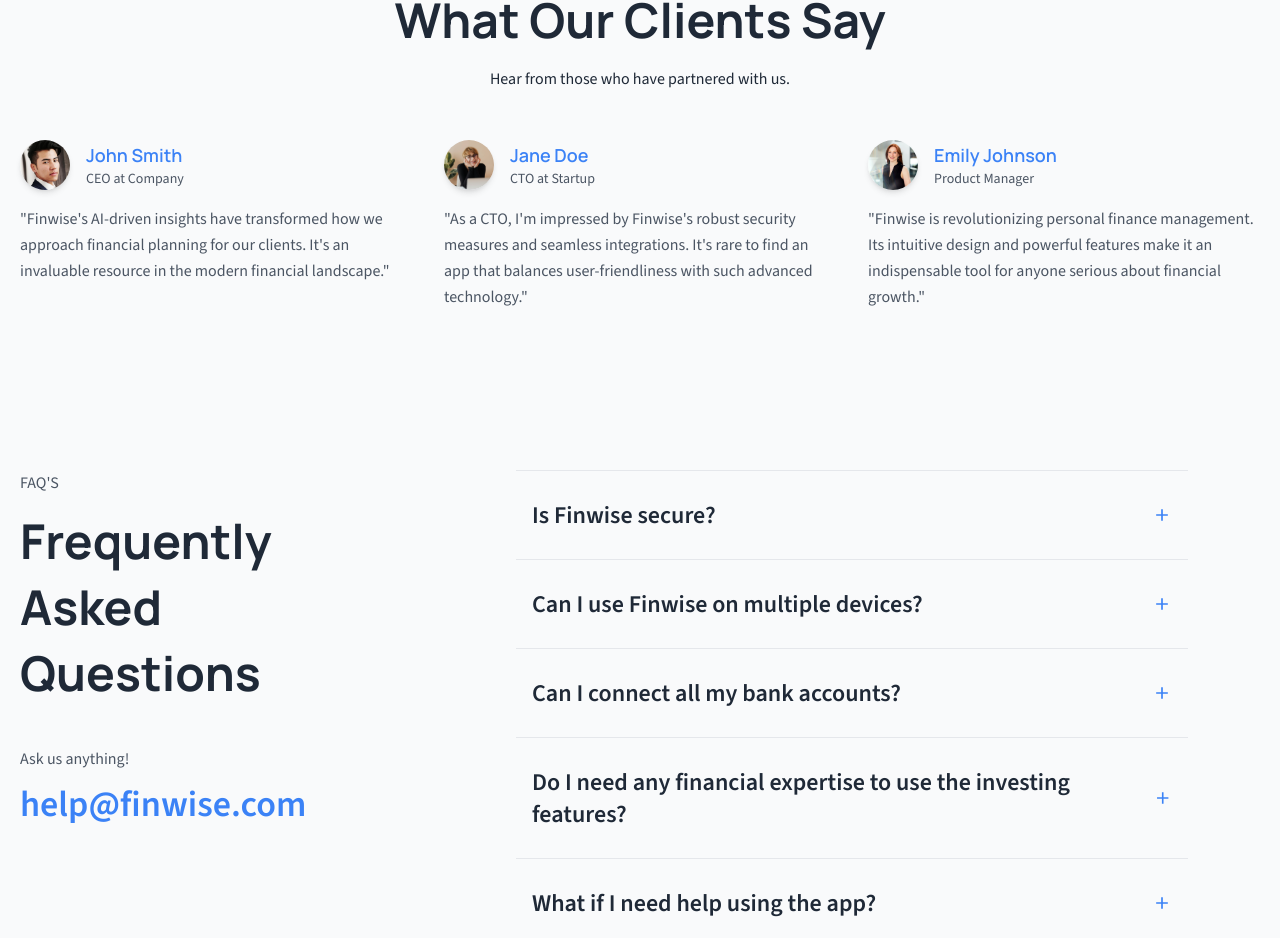
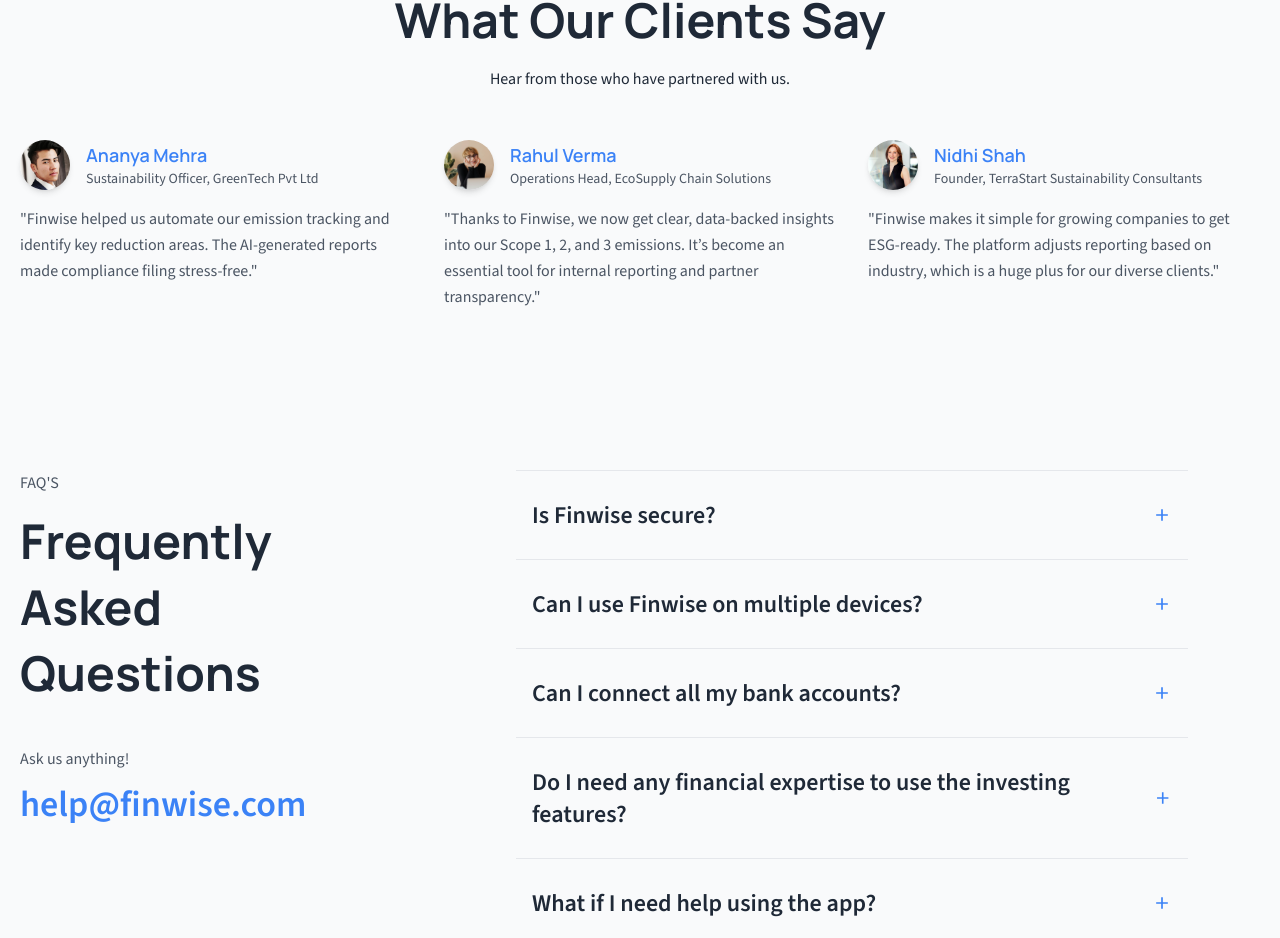
Before and after one commit to dhivek1/carbtrack-saas-landing-page, a Next.js app: page / in a window 1280 px wide. Shown: the part 2655-3593 px from the top of the page. Built offline with nearby package versions, Linux system fonts and the light colour scheme.

Commit message:
Update testimonials.ts

```diff
--- a/src/data/testimonials.ts
+++ b/src/data/testimonials.ts
@@ -3,21 +3,21 @@
 
 export const testimonials: ITestimonial[] = [
   {
-        name: 'John Smith',
-        role: 'CEO at Company',
-        message: `${siteDetails.siteName}'s AI-driven insights have transformed how we approach financial planning for our clients. It's an invaluable resource in the modern financial landscape.`,
+    name: 'Ananya Mehra',
+    role: 'Sustainability Officer, GreenTech Pvt Ltd',
+    message: `${siteDetails.siteName} helped us automate our emission tracking and identify key reduction areas. The AI-generated reports made compliance filing stress-free.`,
     avatar: '/images/testimonial-1.webp',
   },
   {
-        name: 'Jane Doe',
-        role: 'CTO at Startup',
-        message: `As a CTO, I'm impressed by ${siteDetails.siteName}'s robust security measures and seamless integrations. It's rare to find an app that balances user-friendliness with such advanced technology.`,
+    name: 'Rahul Verma',
+    role: 'Operations Head, EcoSupply Chain Solutions',
+    message: `Thanks to ${siteDetails.siteName}, we now get clear, data-backed insights into our Scope 1, 2, and 3 emissions. It’s become an essential tool for internal reporting and partner transparency.`,
     avatar: '/images/testimonial-2.webp',
   },
   {
-        name: 'Emily Johnson',
-        role: 'Product Manager',
-        message: `${siteDetails.siteName} is revolutionizing personal finance management. Its intuitive design and powerful features make it an indispensable tool for anyone serious about financial growth.`,
+    name: 'Nidhi Shah',
+    role: 'Founder, TerraStart Sustainability Consultants',
+    message: `${siteDetails.siteName} makes it simple for growing companies to get ESG-ready. The platform adjusts reporting based on industry, which is a huge plus for our diverse clients.`,
     avatar: '/images/testimonial-3.webp',
   },
 ];
```
Lines whose indentation alone changed are shown as unchanged.
